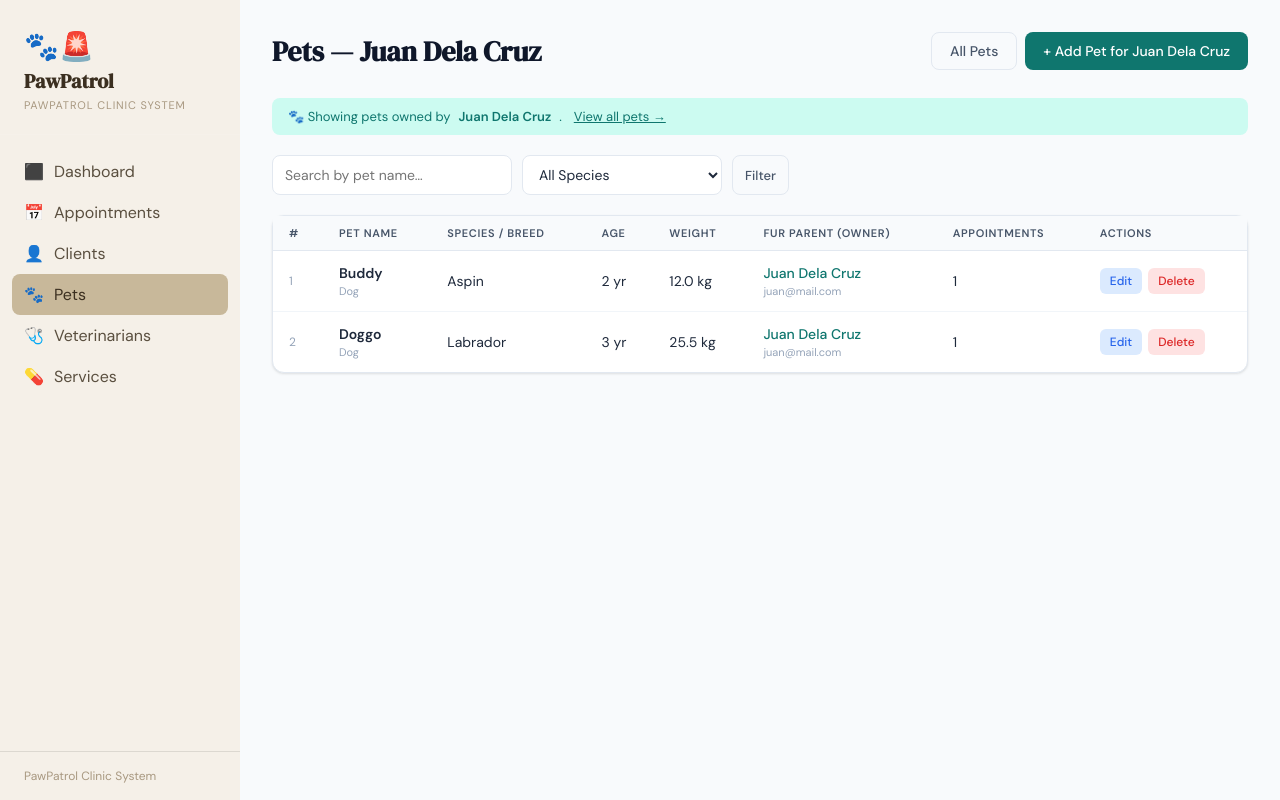
After one commit to aina0331/petclinic, a Flask app: page /pets?client_id=1 in a window 1280 px wide. The commit adds this page. Run offline with Flask 3, Linux system fonts and the light colour scheme; data comes from the database, SQL or seed files in the repository; both versions use the stored data as it was after the commit.

Commit message:
added pets section, upd appointment and client

```diff
--- a/app.py
+++ b/app.py
@@ -94,7 +94,7 @@ def init_db():
             ('Jose','Ramos','Emergency & Critical Care','09171110005'),
             ('Anna','Villanueva','Internal Medicine','09171110006'),
             ('Miguel','Flores','Oncology','09171110007'),
-            ('Sofia','Reyes','Ophthalmology','09171110008');
+            ('Sofia','Reyes','Ophthalmology','09171110008'),
             ('Maria','Santos','Emergency & Critical Care','09171110009');
 
             INSERT INTO VET_SCHEDULE (vet_id,day_of_week,start_time,end_time) VALUES
@@ -347,12 +347,11 @@ def delete_appointment(id):
 def clients():
     db = get_db()
     rows = db.execute("""
-        SELECT c.*, COUNT(p.pet_id) AS pet_count,
-               COUNT(a.appointment_id) AS appt_count
-        FROM CLIENT c
-        LEFT JOIN PET p ON c.client_id=p.client_id
-        LEFT JOIN APPOINTMENT a ON c.client_id=a.client_id
-        GROUP BY c.client_id ORDER BY c.last_name
+    SELECT c.*,
+           (SELECT COUNT(*) FROM PET p WHERE p.client_id = c.client_id) AS pet_count,
+           (SELECT COUNT(*) FROM APPOINTMENT a WHERE a.client_id = c.client_id) AS appt_count
+    FROM CLIENT c
+    ORDER BY c.last_name
     """).fetchall()
     return render_template("clients.html", clients=rows)
 
@@ -365,8 +364,9 @@ def new_client():
             db.execute("INSERT INTO CLIENT (first_name,last_name,contact_number,email,address) VALUES (?,?,?,?,?)",
                        (f["first_name"],f["last_name"],f["contact_number"],f["email"],f.get("address","")))
             db.commit()
-            flash("Client added.", "success")
-            return redirect(url_for("clients"))
+            new_id = db.execute("SELECT last_insert_rowid()").fetchone()[0]
+            flash("Client added! Now add their pet.", "success")
+            return redirect(url_for("new_pet", client_id=new_id))
         except sqlite3.IntegrityError:
             flash("Email already exists.", "error")
     return render_template("client_form.html", client=None)
@@ -391,6 +391,96 @@ def edit_client(id):
         return redirect(url_for("clients"))
     client = db.execute("SELECT * FROM CLIENT WHERE client_id=?", (id,)).fetchone()
     return render_template("client_form.html", client=client)
+
+# PETS
+@app.route("/pets")
+def pets():
+    db = get_db()
+    search        = request.args.get("search", "").strip()
+    species_filter = request.args.get("species", "").strip()
+    client_id_filter = request.args.get("client_id", "").strip()
+
+    q = """
+        SELECT p.*,
+               c.first_name||' '||c.last_name AS owner_name,
+               c.email, c.client_id,
+               COUNT(a.appointment_id) AS appt_count
+        FROM PET p
+        JOIN CLIENT c ON p.client_id = c.client_id
+        LEFT JOIN APPOINTMENT a ON p.pet_id = a.pet_id
+        WHERE 1=1
+    """
+    params = []
+    if search:
+        q += " AND p.pet_name LIKE ?"; params.append(f"%{search}%")
+    if species_filter:
+        q += " AND p.species = ?"; params.append(species_filter)
+    if client_id_filter:
+        q += " AND p.client_id = ?"; params.append(client_id_filter)
+    q += " GROUP BY p.pet_id ORDER BY p.pet_name"
+    rows = db.execute(q, params).fetchall()
+
+    species_list = [r[0] for r in db.execute(
+        "SELECT DISTINCT species FROM PET ORDER BY species").fetchall()]
+
+    # If filtering by client, pass owner name for breadcrumb
+    owner = None
+    if client_id_filter:
+        owner = db.execute(
+            "SELECT first_name||' '||last_name AS name FROM CLIENT WHERE client_id=?",
+            (client_id_filter,)).fetchone()
+
+    return render_template("pets.html", pets=rows,
+                           search=search, species_filter=species_filter,
+                           species_list=species_list, owner=owner,
+                           client_id_filter=client_id_filter)
+
+@app.route("/pets/new", methods=["GET", "POST"])
+def new_pet():
+    db = get_db()
+    preselect_client = request.args.get("client_id", type=int)
+    if request.method == "POST":
+        f = request.form
+        db.execute(
+            "INSERT INTO PET (client_id,pet_name,species,breed,age,weight_kg) VALUES (?,?,?,?,?,?)",
+            (f["client_id"], f["pet_name"], f["species"],
+             f.get("breed") or None,
+             f.get("age") or None,
+             f.get("weight_kg") or None))
+        db.commit()
+        flash("Pet added successfully!", "success")
+        return redirect(url_for("pets"))
+    clients = db.execute("SELECT * FROM CLIENT ORDER BY last_name").fetchall()
+    return render_template("pet_form.html", pet=None, clients=clients,
+                           preselect_client=preselect_client)
+
+@app.route("/pets/<int:id>/edit", methods=["GET", "POST"])
+def edit_pet(id):
+    db = get_db()
+    if request.method == "POST":
+        f = request.form
+        db.execute(
+            """UPDATE PET SET client_id=?,pet_name=?,species=?,breed=?,age=?,weight_kg=?
+               WHERE pet_id=?""",
+            (f["client_id"], f["pet_name"], f["species"],
+             f.get("breed") or None,
+             f.get("age") or None,
+             f.get("weight_kg") or None, id))
+        db.commit()
+        flash("Pet updated.", "success")
+        return redirect(url_for("pets"))
+    pet     = db.execute("SELECT * FROM PET WHERE pet_id=?", (id,)).fetchone()
+    clients = db.execute("SELECT * FROM CLIENT ORDER BY last_name").fetchall()
+    return render_template("pet_form.html", pet=pet, clients=clients,
+                           preselect_client=None)
+
+@app.route("/pets/<int:id>/delete", methods=["POST"])
+def delete_pet(id):
+    db = get_db()
+    db.execute("DELETE FROM PET WHERE pet_id=?", (id,))
+    db.commit()
+    flash("Pet deleted.", "success")
+    return redirect(url_for("pets"))
 
 # VETS
 @app.route("/vets")
@@ -437,6 +527,30 @@ def next_month_filter(month_str):
         year += 1
     return f"{year}-{month:02d}"
 
+@app.route("/api/vet/<int:vet_id>/services")
+def api_vet_services(vet_id):
+    db = get_db()
+    vet = db.execute("SELECT specialization FROM VETERINARIAN WHERE vet_id=?", (vet_id,)).fetchone()
+    if not vet:
+        return jsonify([])
+
+    spec = vet["specialization"]
+    mapping = {
+        "General Practice":         ["General Checkup", "Vaccination", "Deworming"],
+        "Dental Care":              ["Dental Cleaning"],
+        "Surgery":                  ["Surgical Consult"],
+        "Dermatology":              ["General Checkup"],
+        "Emergency & Critical Care":["Emergency Care"],
+        "Internal Medicine":        ["Internal Medicine Consult"],
+        "Oncology":                 ["Oncology Consult"],
+        "Ophthalmology":            ["Eye Examination"],
+    }
+    allowed = mapping.get(spec, [])
+    services = db.execute(
+        "SELECT * FROM SERVICE WHERE service_name IN ({})".format(
+            ",".join("?" * len(allowed))), allowed).fetchall()
+    return jsonify([dict(s) for s in services])
+
 if __name__ == "__main__":
     init_db()
     app.run(debug=True)
--- a/templates/base.html
+++ b/templates/base.html
@@ -56,7 +56,7 @@ nav a .icon{font-size:16px;width:20px;text-align:center}
 .page-header-row h2{font-family:'DM Serif Display',serif;font-size:28px;color:var(--gray-900)}
 
 /* card */
-.card{background:var(--white);border-radius:var(--radius);box-shadow:var(--shadow);border:1px solid var(--gray-200);overflow:hidden}
+.card{background:var(--white);border-radius:var(--radius);box-shadow:var(--shadow);border:1px solid var(--gray-200);overflow:visible}
 .card-header{padding:20px 24px 0;display:flex;align-items:center;justify-content:space-between}
 .card-header h3{font-size:15px;font-weight:600;color:var(--gray-800)}
 .card-body{padding:20px 24px 24px}
@@ -131,6 +131,11 @@ textarea{resize:vertical;min-height:80px}
   .stat-grid{grid-template-columns:1fr 1fr}
   .form-grid{grid-template-columns:1fr}
 }
+
+.choices__list--dropdown {
+  max-height: 350px !important;
+  overflow-y: scroll !important;
+}
 </style>
 </head>
 <body>
@@ -145,6 +150,7 @@ textarea{resize:vertical;min-height:80px}
     <a href="{{ url_for('dashboard') }}"    class="{% if request.endpoint=='dashboard' %}active{% endif %}"><span class="icon">⬛</span> Dashboard</a>
     <a href="{{ url_for('appointments') }}" class="{% if 'appointment' in request.endpoint %}active{% endif %}"><span class="icon">📅</span> Appointments</a>
     <a href="{{ url_for('clients') }}"      class="{% if 'client' in request.endpoint %}active{% endif %}"><span class="icon">👤</span> Clients</a>
+    <a href="{{ url_for('pets') }}"         class="{% if 'pet' in request.endpoint %}active{% endif %}"><span class="icon">🐾</span> Pets</a>
     <a href="{{ url_for('vets') }}"         class="{% if request.endpoint=='vets' %}active{% endif %}"><span class="icon">🩺</span> Veterinarians</a>
     <a href="{{ url_for('services') }}"     class="{% if request.endpoint=='services' %}active{% endif %}"><span class="icon">💊</span> Services</a>
   </nav>
--- /dev/null
+++ b/templates/pets.html
@@ -0,0 +1,87 @@
+{% extends "base.html" %}
+{% block title %}Pets{% endblock %}
+{% block content %}
+<div class="page-header-row">
+  <h2>{% if owner %}Pets — {{ owner.name }}{% else %}Pets{% endif %}</h2>
+  <div style="display:flex;gap:8px">
+    {% if owner %}
+    <a href="{{ url_for('pets') }}" class="btn btn-ghost">All Pets</a>
+    <a href="{{ url_for('new_pet', client_id=client_id_filter) }}" class="btn btn-primary">+ Add Pet for {{ owner.name }}</a>
+    {% else %}
+    <a href="{{ url_for('new_pet') }}" class="btn btn-primary">+ Add Pet</a>
+    {% endif %}
+  </div>
+</div>
+{% if owner %}
+<div style="background:var(--teal-xl);border-radius:8px;padding:10px 16px;margin-bottom:20px;font-size:13px;color:var(--teal);display:flex;align-items:center;gap:8px">
+  🐾 Showing pets owned by <b>{{ owner.name }}</b>.
+  <a href="{{ url_for('pets') }}" style="color:var(--teal);margin-left:4px">View all pets →</a>
+</div>
+{% endif %}
+
+<div class="filter-bar" style="margin-bottom:20px">
+  <form method="GET" style="display:flex;gap:10px;flex-wrap:wrap;width:100%">
+    <input type="text" name="search" placeholder="Search by pet name…" value="{{ search or '' }}" style="flex:1;min-width:160px;max-width:240px">
+    <select name="species" style="width:auto;min-width:140px">
+      <option value="">All Species</option>
+      {% for s in species_list %}
+      <option value="{{ s }}" {% if species_filter == s %}selected{% endif %}>{{ s }}</option>
+      {% endfor %}
+    </select>
+    <button type="submit" class="btn btn-ghost btn-sm">Filter</button>
+    {% if search or species_filter %}
+    <a href="{{ url_for('pets') }}" class="btn btn-ghost btn-sm">Clear</a>
+    {% endif %}
+  </form>
+</div>
+
+<div class="card">
+  <div class="table-wrap">
+    <table>
+      <thead><tr>
+        <th>#</th>
+        <th>Pet Name</th>
+        <th>Species / Breed</th>
+        <th>Age</th>
+        <th>Weight</th>
+        <th>Fur Parent (Owner)</th>
+        <th>Appointments</th>
+        <th>Actions</th>
+      </tr></thead>
+      <tbody>
+      {% for p in pets %}
+      <tr>
+        <td style="color:var(--gray-400);font-size:12px">{{ loop.index }}</td>
+        <td>
+          <b>{{ p.pet_name }}</b>
+          <div style="font-size:11px;color:var(--gray-400);margin-top:2px">{{ p.species }}</div>
+        </td>
+        <td>{{ p.breed or '—' }}</td>
+        <td>{{ p.age ~ ' yr' if p.age else '—' }}</td>
+        <td>{{ p.weight_kg ~ ' kg' if p.weight_kg else '—' }}</td>
+        <td>
+          <a href="{{ url_for('edit_client', id=p.client_id) }}"
+             style="color:var(--teal);text-decoration:none;font-weight:500">
+            {{ p.owner_name }}
+          </a>
+          <div style="font-size:11px;color:var(--gray-400);margin-top:2px">{{ p.email }}</div>
+        </td>
+        <td>{{ p.appt_count }}</td>
+        <td>
+          <div class="actions">
+            <a href="{{ url_for('edit_pet', id=p.pet_id) }}" class="action-btn action-edit">Edit</a>
+            <form method="POST" action="{{ url_for('delete_pet', id=p.pet_id) }}"
+                  onsubmit="return confirm('Delete {{ p.pet_name }}? This will also remove their appointments.')">
+              <button type="submit" class="action-btn action-del">Delete</button>
+            </form>
+          </div>
+        </td>
+      </tr>
+      {% else %}
+      <tr><td colspan="8" style="text-align:center;color:var(--gray-400);padding:32px">No pets found.</td></tr>
+      {% endfor %}
+      </tbody>
+    </table>
+  </div>
+</div>
+{% endblock %}
```
Also changed, not shown: templates/appointment_form.html (+45 -3 lines), templates/clients.html (+8 -1 lines), templates/pet_form.html (added, +70 -0 lines), petclinic.db.
